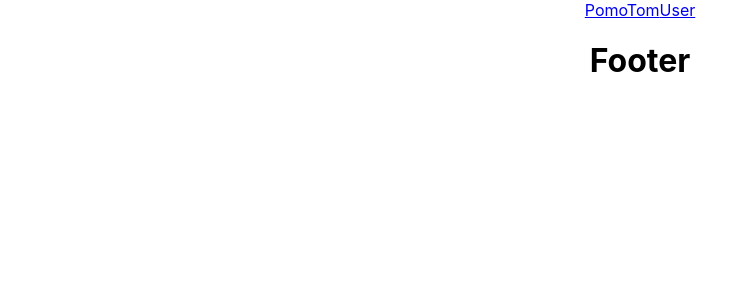
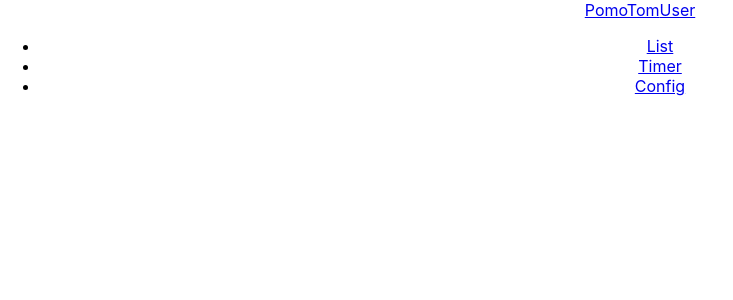
Before and after one commit to krismally/pomo-frontend, a React (Create React App) app: page / in a window 1280 px wide. Shown: the top 300 px of the page, without its empty margins (0-733 px from the left). Built offline with nearby package versions, Linux system fonts and the light colour scheme.

Commit message:
Display nav links at bottom of page

```diff
--- a/src/components/Footer.js
+++ b/src/components/Footer.js
@@ -1,7 +1,15 @@
 // This will be our Nav bar for Lists, Timer, and Config
 
 const Footer = (props) => {
-    return <h1>Footer</h1>
+    return (
+        <nav id="mainNav" className="mainNav">
+            <ul>
+                <li><a href="#">List</a></li>
+                <li><a href="#">Timer</a></li>
+                <li><a href="#">Config</a></li>
+            </ul>
+        </nav>
+    )
 }
 
 export default Footer;
```
